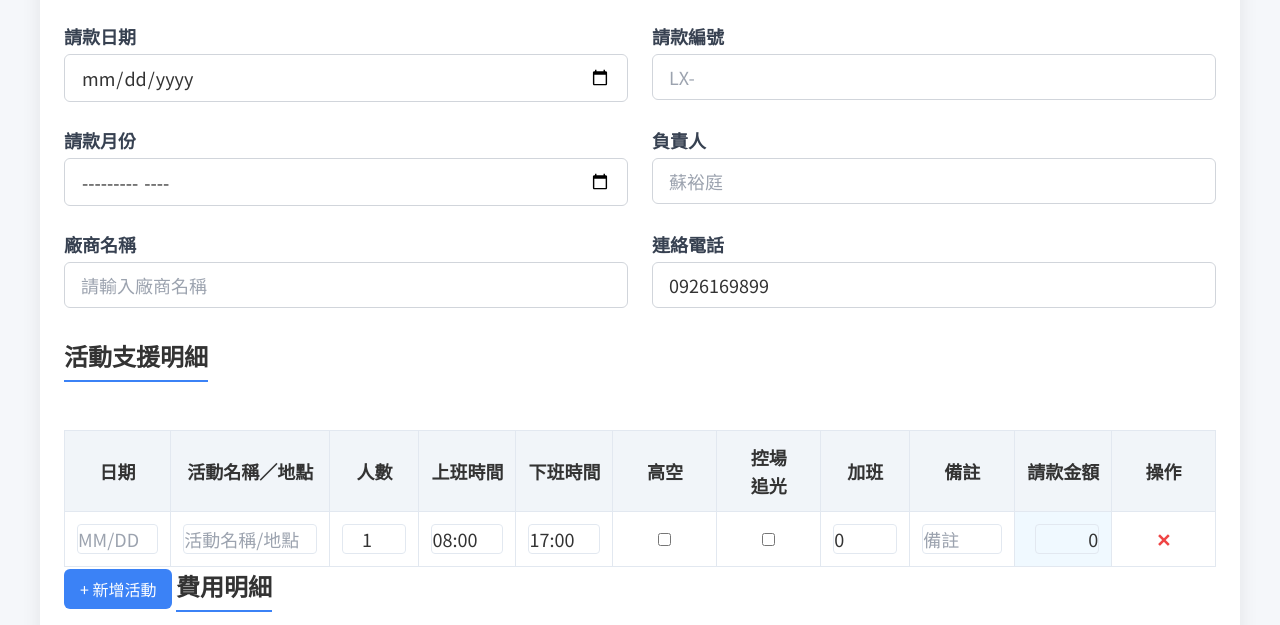
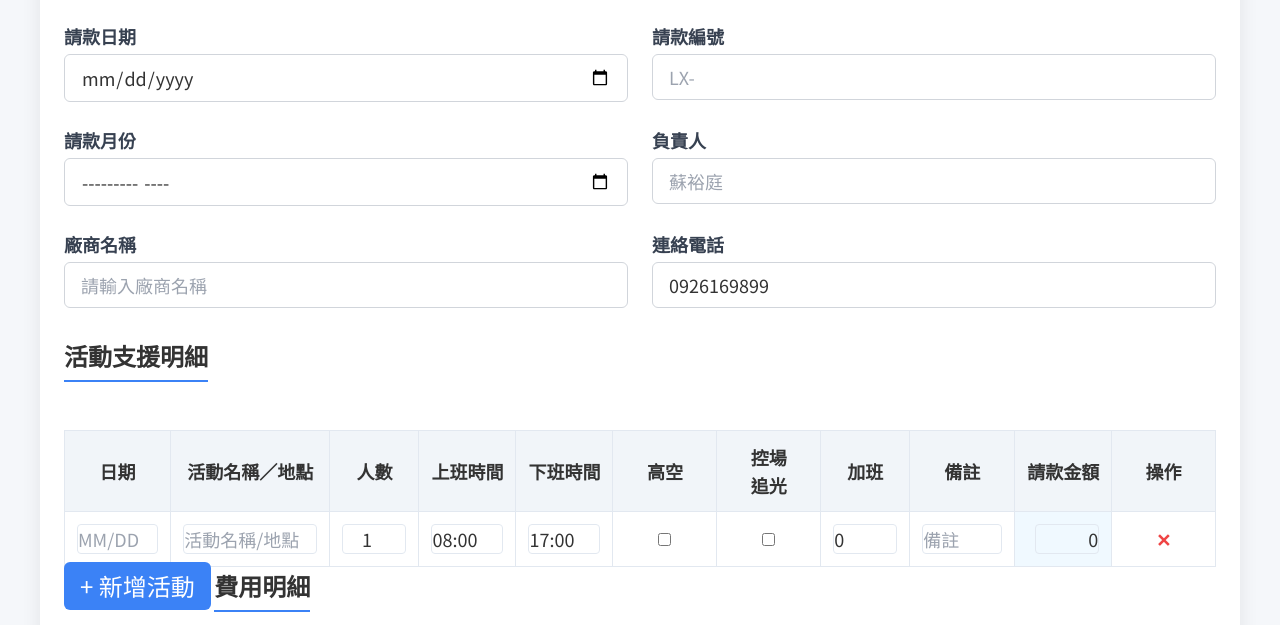
Before and after one commit to shuaimooo/index, a plain HTML site: page 請款.html in a window 1280 px wide. Shown: the part 162-787 px from the top of the page. Drawn offline with nearby package versions, Linux system fonts and the light colour scheme.

Commit message:
Update 請款.html

```diff
--- a/請款.html
+++ b/請款.html
@@ -248,9 +248,9 @@
       </tr>
     </tbody>
   </table>
-<Button id="add-activity-row" class="no-print mt-2 px-4 py-2 bg-blue-500 text-white rounded-md hover:bg-blue-600 transition-colors txet-2xl relative -top-[1.2cm]">
-                + 新增活動
-            </button>
+<button id="add-activity-row" class="no-print mt-2 px-4 py-2 bg-blue-500 text-white rounded-md hover:bg-blue-600 transition-colors text-2xl relative -top-[1.2cm]">
+  + 新增活動
+</button>
 
             <!-- Service Items Table -->
             <h3 class="section-title mt-8 text-2xl relative -top-[1.2cm]">費用明細</h3>
```
